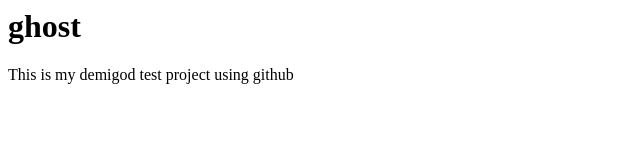
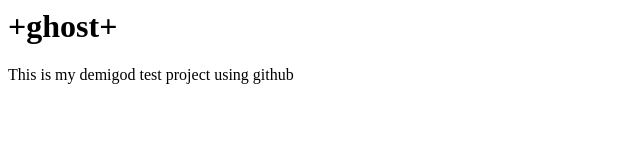
Before and after one commit to Mithlendra/demigod, a plain HTML site: page index.html in a window 1280 px wide. Shown: the whole page, without its empty margins (0-640 px from the left). Drawn offline with Linux system fonts and the light colour scheme.

Commit message:
added + to index.html

```diff
--- a/index.html
+++ b/index.html
@@ -1,5 +1,5 @@
 <html>
 <title>This is our website</title>
-<h1> ghost </h1>
+<h1> +ghost+ </h1>
 <p> This is my demigod test project using github</p>
 </html>
```
